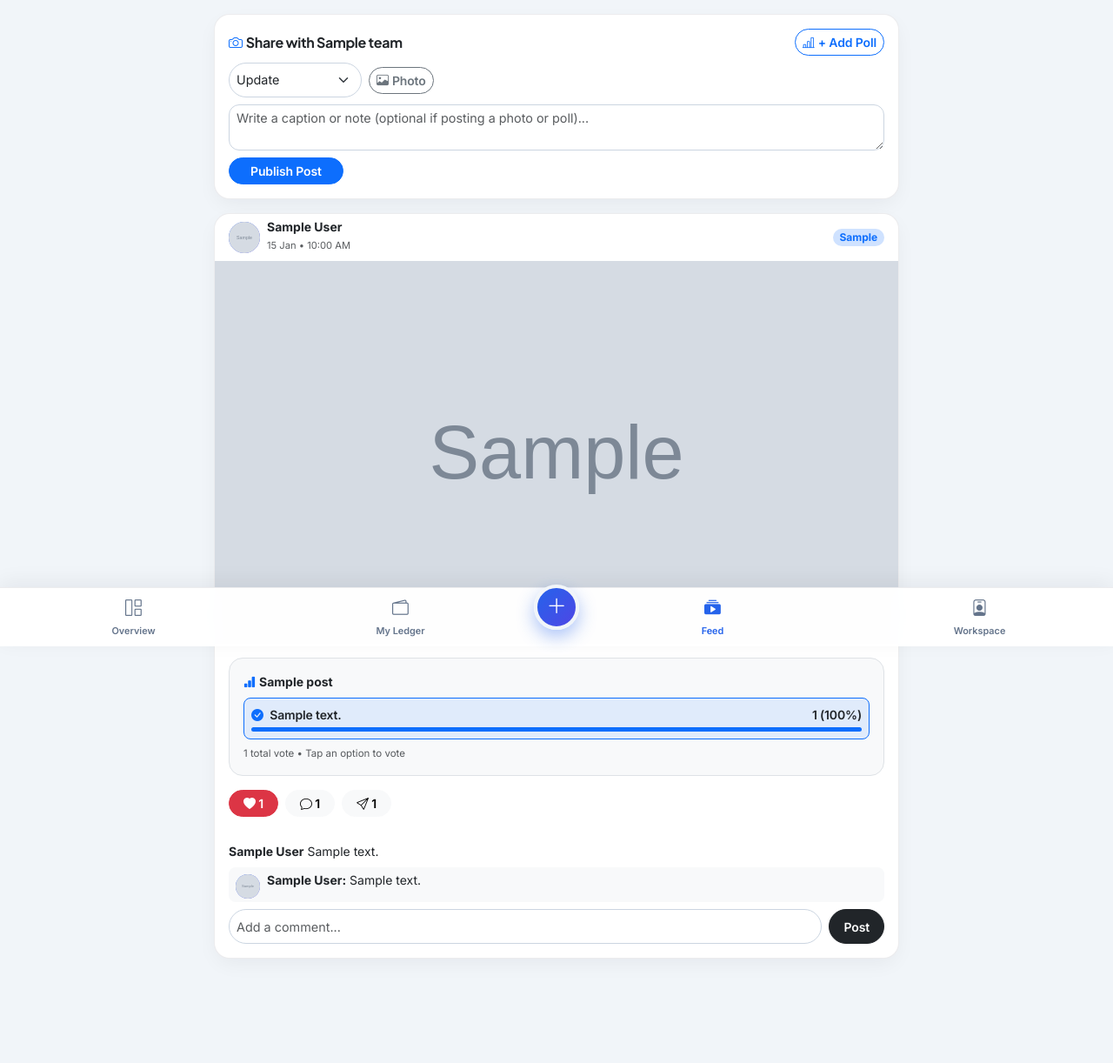
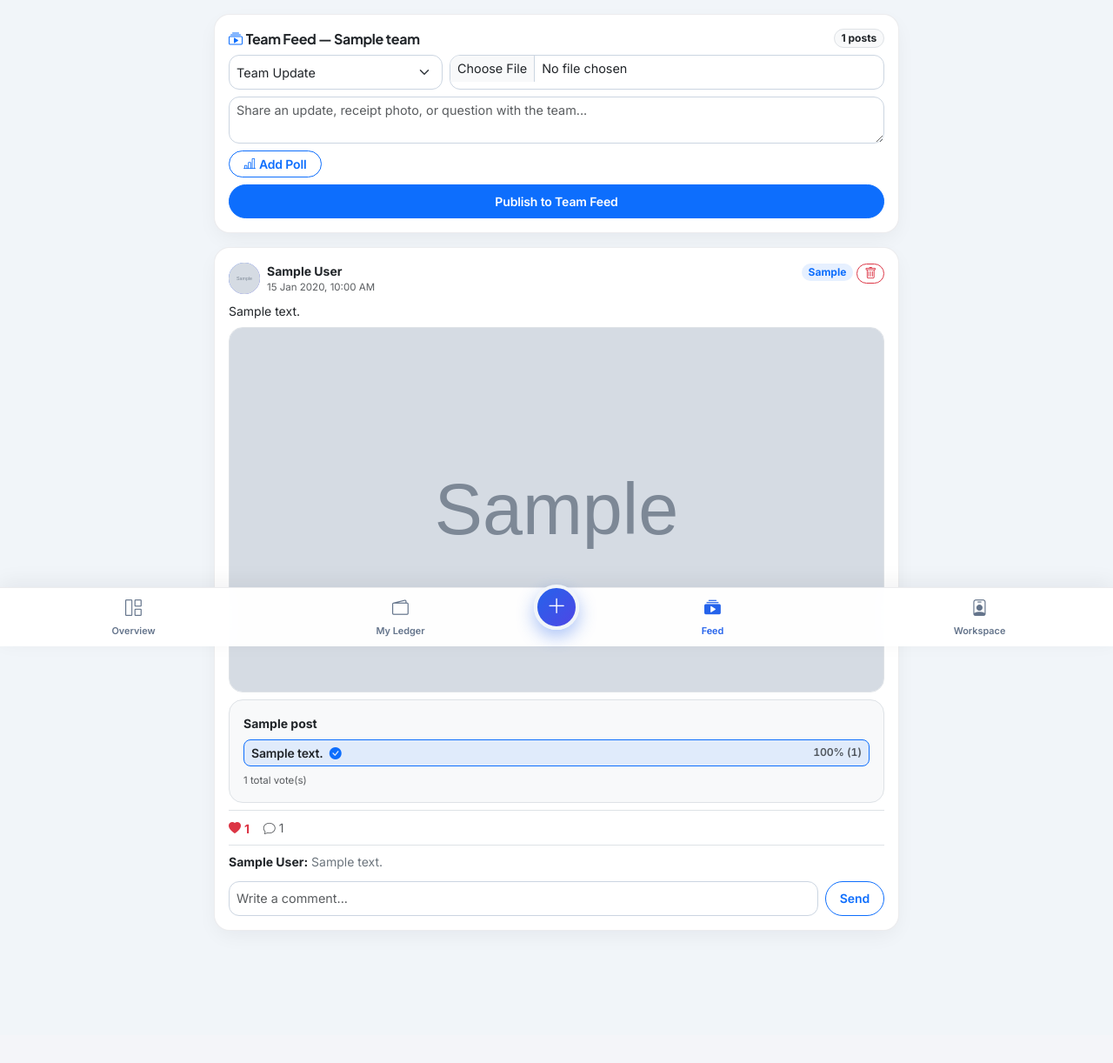
Before and after one commit to Bmk265/Tharvatha-Cheptha, a Flask app: page /feed in a window 1280 px wide. Shown: the part 57-1279 px from the top of the page at 87% size. After the commit the page ends 1110 px from the top, so only its background shows below. Run offline with Flask 3, Linux system fonts and the light colour scheme; a user stored in the database is signed in; tables that the repository leaves empty hold one stand-in row (values such as "Sample post"); grey boxes marked "Sample" are stand-in pictures; some libraries are stand-ins or nearby versions.

Commit message:
Update feed.html

```diff
--- a/templates/feed.html
+++ b/templates/feed.html
@@ -1,190 +1,264 @@
 {% extends "base.html" %}
 {% block content %}
-<!-- Create Post / Poll Box -->
+<!-- Create Post / Photo / Poll Card -->
 <div class="card p-3 mb-3">
   <div class="d-flex justify-content-between align-items-center mb-2">
-    <h6 class="fw-bold mb-0"><i class="bi bi-camera me-1 text-primary"></i>Share with {{ active_team.name }}</h6>
-    <button type="button" class="btn btn-sm btn-outline-primary rounded-pill" data-bs-toggle="collapse" data-bs-target="#pollCreatorBox">
-      <i class="bi bi-bar-chart-line me-1"></i>+ Add Poll
-    </button>
+    <h6 class="fw-bold mb-0"><i class="bi bi-collection-play text-primary me-1"></i>Team Feed — {{ active_team.name }}</h6>
+    <span class="badge bg-light text-dark border rounded-pill">{{ posts|length }} posts</span>
   </div>
 
-  <form method="POST" enctype="multipart/form-data">
-    <div class="d-flex gap-2 mb-2 align-items-center flex-wrap">
-      <select name="tag" class="form-select form-select-sm w-auto rounded-pill">
-        <option value="Update">Update</option>
-        <option value="Grocery & Food">Grocery & Food</option>
-        <option value="Rent & Bills">Rent & Bills</option>
-        <option value="Room Life">Room Life</option>
+  <form method="POST" action="{{ url_for('feed') }}" enctype="multipart/form-data" id="feedCreateForm">
+    <div class="row g-2 mb-2">
+      <div class="col-5 col-sm-4">
+        <select name="tag" class="form-select form-select-sm">
+          <option value="Update">Team Update</option>
+          <option value="Groceries">Groceries</option>
+          <option value="Bills & Rent">Bills & Rent</option>
+          <option value="Outing">Outing</option>
         </select>
-      <label class="btn btn-sm btn-outline-secondary rounded-pill mb-0">
-        <i class="bi bi-image me-1"></i>Photo
-        <input type="file" name="photo" id="feedPhotoInput" accept="image/*" class="d-none" onchange="previewFeedPhoto(this)">
-      </label>
-      <span id="feedPhotoName" class="small text-muted"></span>
+      </div>
+      <div class="col-7 col-sm-8">
+        <input type="file" name="photo" id="feedPhotoInput" accept="image/*" class="form-control form-control-sm">
+      </div>
     </div>
 
-    <div id="feedPhotoPreviewWrap" class="mb-2 d-none">
-      <img id="feedPhotoPreview" src="" alt="Preview" class="img-fluid rounded-3 border" style="max-height: 260px; width: 100%; object-fit: cover;">
+    <!-- Instant Image Preview + Remove Photo -->
+    <div id="feedPhotoPreviewBox" class="d-none mb-2 position-relative">
+      <img id="feedPhotoPreviewImg" src="" alt="Selected preview" class="img-fluid rounded-3 border w-100" style="max-height: 240px; object-fit: cover;">
+      <button type="button" class="btn btn-sm btn-dark rounded-pill position-absolute top-0 end-0 m-2 px-2 py-0" onclick="clearSelectedPhoto()">
+        <i class="bi bi-x-lg"></i> Remove
+      </button>
+      <div id="feedPhotoStatus" class="small text-muted mt-1"></div>
+    </div>
+
+    <div class="mb-2">
+      <textarea name="content" rows="2" class="form-control form-control-sm" placeholder="Share an update, receipt photo, or question with the team..."></textarea>
     </div>
 
     <!-- Collapsible Poll Builder -->
-    <div class="collapse bg-light p-3 rounded-3 mb-2 border" id="pollCreatorBox">
-      <div class="small fw-bold text-primary mb-2"><i class="bi bi-bar-chart-fill me-1"></i>Create a Team Poll</div>
-      <input type="text" name="poll_question" class="form-control form-control-sm mb-2" placeholder="Ask your team a question (e.g., What should we cook tonight?)">
-      <div class="row g-2">
+    <div class="mb-2">
+      <button type="button" class="btn btn-sm btn-outline-primary rounded-pill px-3" data-bs-toggle="collapse" data-bs-target="#feedPollCollapse">
+        <i class="bi bi-bar-chart-line me-1"></i>Add Poll
+      </button>
+      <div class="collapse mt-2" id="feedPollCollapse">
+        <div class="bg-light p-2 rounded-3 border">
+          <input type="text" name="poll_question" class="form-control form-control-sm mb-2" placeholder="Ask a poll question...">
+          <div class="row g-1">
             <div class="col-6"><input type="text" name="poll_opt_1" class="form-control form-control-sm" placeholder="Option 1"></div>
             <div class="col-6"><input type="text" name="poll_opt_2" class="form-control form-control-sm" placeholder="Option 2"></div>
             <div class="col-6"><input type="text" name="poll_opt_3" class="form-control form-control-sm" placeholder="Option 3 (optional)"></div>
             <div class="col-6"><input type="text" name="poll_opt_4" class="form-control form-control-sm" placeholder="Option 4 (optional)"></div>
           </div>
         </div>
+      </div>
+    </div>
 
-    <textarea name="content" rows="2" class="form-control form-control-sm mb-2" placeholder="Write a caption or note (optional if posting a photo or poll)..."></textarea>
-    <button class="btn btn-primary btn-sm rounded-pill px-4">Publish Post</button>
+    <button type="submit" id="feedSubmitBtn" class="btn btn-primary btn-sm w-100 rounded-pill py-2">
+      Publish to Team Feed
+    </button>
   </form>
 </div>
 
-<!-- Instagram-Style Feed Cards -->
-{% for p in posts %}
-  <article id="post-{{ p.id }}" class="card mb-3 overflow-hidden">
+<!-- Feed Timeline -->
+{% for post in posts %}
+  <div class="card p-3 mb-3" id="post-{{ post.id }}">
     <!-- Post Header -->
-    <div class="d-flex justify-content-between align-items-center px-3 py-2">
-      <div class="d-flex align-items-center gap-2">
-        {% if p.author.avatar_path %}
-          <img src="{{ url_for('static', filename=p.author.avatar_path) }}" alt="{{ p.author.name }}" class="avatar-circle">
+    <div class="d-flex justify-content-between align-items-start gap-2 mb-2">
+      <div class="d-flex align-items-center gap-2 min-w-0">
+        {% if post.author.avatar_path %}
+          <img src="{{ url_for('static', filename=post.author.avatar_path) }}" alt="{{ post.author.name }}" class="avatar-circle">
         {% else %}
-          <span class="avatar-circle">{{ p.author.name[:1]|upper }}</span>
+          <span class="avatar-circle">{{ post.author.name[:1]|upper }}</span>
         {% endif %}
-        <div>
-          <div class="fw-bold small lh-1">{{ p.author.name }}</div>
-          <span class="text-muted" style="font-size: 0.7rem;">{{ p.created_at.strftime('%d %b • %I:%M %p') }}</span>
+        <div class="min-w-0">
+          <div class="fw-bold small text-truncate">{{ post.author.name }}</div>
+          <div class="text-muted" style="font-size: 0.72rem;">{{ post.created_at.strftime('%d %b %Y, %I:%M %p') }}</div>
         </div>
       </div>
-      <span class="badge bg-primary-subtle text-primary rounded-pill">{{ p.tag }}</span>
+
+      <div class="d-flex align-items-center gap-1 flex-shrink-0">
+        <span class="badge bg-primary bg-opacity-10 text-primary rounded-pill">{{ post.tag }}</span>
+        {% if post.user_id == current_user.id or is_cashier or is_super_admin %}
+          <form method="POST" action="{{ url_for('delete_feed_post', post_id=post.id) }}" class="m-0" onsubmit="return confirm('Delete this post from the feed?');">
+            <button type="submit" class="btn btn-sm btn-outline-danger rounded-pill py-0 px-2" title="Delete Post">
+              <i class="bi bi-trash"></i>
+            </button>
+          </form>
+        {% endif %}
+      </div>
     </div>
 
-    <!-- Photo (if uploaded) -->
-    {% if p.image_path %}
-      <div class="bg-dark text-center">
-        <img src="{{ url_for('static', filename=p.image_path) }}" alt="Feed image" class="img-fluid" style="width: 100%; max-height: 440px; object-fit: cover;">
+    <!-- Caption -->
+    {% if post.content %}
+      <p class="small mb-2" style="white-space: pre-line;">{{ post.content }}</p>
+    {% endif %}
+
+    <!-- Uploaded Image -->
+    {% if post.image_path %}
+      <div class="mb-2">
+        <img src="{{ url_for('static', filename=post.image_path) }}" alt="Post attachment" class="img-fluid rounded-4 border w-100" style="max-height: 420px; object-fit: cover;" loading="lazy">
       </div>
     {% endif %}
 
-    <div class="p-3">
-      <!-- Interactive Poll Card (if post has a poll) -->
-      {% if p.poll_question and p.poll_options %}
+    <!-- Poll Section -->
+    {% if post.poll_question and post.poll_options %}
       {% set ns = namespace(total_votes=0) %}
-        {% for opt in p.poll_options %}
+      {% for opt in post.poll_options %}
         {% set ns.total_votes = ns.total_votes + (opt.votes|length) %}
       {% endfor %}
-        {% set my_choice = user_votes.get(p.id) %}
 
-        <div class="bg-light border rounded-4 p-3 mb-3">
-          <div class="fw-bold small mb-2"><i class="bi bi-bar-chart-fill text-primary me-1"></i>{{ p.poll_question }}</div>
-          {% for opt in p.poll_options %}
+      <div class="bg-light p-3 rounded-4 border mb-2">
+        <div class="fw-bold small mb-2">{{ post.poll_question }}</div>
+        {% for opt in post.poll_options %}
           {% set v_count = opt.votes|length %}
-            {% set pct = ((v_count / ns.total_votes * 100) if ns.total_votes > 0 else 0) %}
-            {% set is_selected = (my_choice == opt.id) %}
-            <form method="POST" action="{{ url_for('vote_poll', post_id=p.id) }}" class="mb-2">
+          {% set pct = ((v_count / ns.total_votes) * 100)|round|int if ns.total_votes > 0 else 0 %}
+          {% set is_selected = (user_votes.get(post.id) == opt.id) %}
+          <form method="POST" action="{{ url_for('vote_poll', post_id=post.id) }}" class="mb-2">
             <input type="hidden" name="option_id" value="{{ opt.id }}">
-              <button type="submit" class="btn w-100 text-start p-2 rounded-3 border {{ 'border-primary bg-primary bg-opacity-10' if is_selected else 'bg-white' }}">
-                <div class="d-flex justify-content-between small fw-semibold mb-1">
-                  <span>
-                    {% if is_selected %}<i class="bi bi-check-circle-fill text-primary me-1"></i>{% endif %}
-                    {{ opt.option_text }}
-                  </span>
-                  <span>{{ v_count }} ({{ '%.0f'|format(pct) }}%)</span>
-                </div>
-                <div class="progress" style="height: 5px;">
-                  <div class="progress-bar {{ 'bg-primary' if is_selected else 'bg-secondary' }}" style="width: {{ '%.1f'|format(pct) }}%;"></div>
+            <button type="submit" class="btn btn-sm w-100 text-start border rounded-3 position-relative overflow-hidden {{ 'border-primary bg-primary bg-opacity-10 fw-semibold' if is_selected else 'bg-white' }}">
+              <div class="d-flex justify-content-between align-items-center position-relative" style="z-index: 1;">
+                <span>{{ opt.option_text }} {% if is_selected %}<i class="bi bi-check-circle-fill text-primary ms-1"></i>{% endif %}</span>
+                <span class="small text-muted num-tabular">{{ pct }}% ({{ v_count }})</span>
               </div>
             </button>
           </form>
         {% endfor %}
-          <div class="text-muted" style="font-size: 0.72rem;">{{ ns.total_votes }} total vote{{ '' if ns.total_votes == 1 else 's' }} • Tap an option to vote</div>
+        <div class="text-muted" style="font-size: 0.72rem;">{{ ns.total_votes }} total vote(s)</div>
       </div>
     {% endif %}
 
-      <!-- Action Bar -->
-      <div class="d-flex align-items-center gap-2 mb-2">
-        <form method="POST" action="{{ url_for('toggle_like', post_id=p.id) }}" class="m-0">
-          <button class="btn btn-sm {{ 'btn-danger' if p.id in liked_post_ids else 'btn-light' }} rounded-pill px-3">
-            <i class="bi bi-heart{{ '-fill' if p.id in liked_post_ids else '' }}"></i> {{ p.likes|length }}
+    <!-- Likes & Comments Actions -->
+    <div class="d-flex align-items-center gap-3 pt-2 border-top small">
+      <form method="POST" action="{{ url_for('toggle_like', post_id=post.id) }}" class="m-0">
+        {% set liked = (post.id in liked_post_ids) %}
+        <button type="submit" class="btn btn-sm p-0 border-0 {{ 'text-danger fw-bold' if liked else 'text-muted' }}">
+          <i class="bi bi-heart{{ '-fill' if liked else '' }} me-1"></i>{{ post.likes|length }}
         </button>
       </form>
-
-        <button type="button" class="btn btn-sm btn-light rounded-pill px-3" data-bs-toggle="collapse" data-bs-target="#comments-{{ p.id }}">
-          <i class="bi bi-chat"></i> {{ p.comments|length }}
-        </button>
-
-        <button type="button" class="btn btn-sm btn-light rounded-pill px-3" onclick="sharePost({{ p.id }}, {{ (p.poll_question or p.content)|tojson }})">
-          <i class="bi bi-send"></i> <span id="share-count-{{ p.id }}">{{ p.shares_count or 0 }}</span>
-        </button>
+      <span class="text-muted"><i class="bi bi-chat me-1"></i>{{ post.comments|length }}</span>
     </div>
 
-      {% if p.content %}
-        <p class="mb-2 small" style="white-space: pre-line;">
-          <span class="fw-bold me-1">{{ p.author.name }}</span>{{ p.content }}
-        </p>
+    <!-- Comments List -->
+    {% if post.comments %}
+      <div class="mt-2 pt-2 border-top">
+        {% for c in post.comments %}
+          <div class="small mb-1">
+            <strong>{{ c.author.name }}:</strong> <span class="text-secondary">{{ c.comment }}</span>
+          </div>
+        {% endfor %}
+      </div>
     {% endif %}
 
-      <div class="collapse {{ 'show' if p.comments else '' }} mt-2" id="comments-{{ p.id }}">
-        {% for c in p.comments %}
-          <div class="d-flex align-items-start gap-2 bg-light rounded-3 px-2 py-1 mb-1 small">
-            {% if c.author.avatar_path %}
-              <img src="{{ url_for('static', filename=c.author.avatar_path) }}" alt="{{ c.author.name }}" class="avatar-circle avatar-sm mt-1">
-            {% else %}
-              <span class="avatar-circle avatar-sm mt-1">{{ c.author.name[:1]|upper }}</span>
-            {% endif %}
-            <div><span class="fw-bold">{{ c.author.name }}:</span> {{ c.comment }}</div>
-          </div>
-        {% endfor %}
-        <form method="POST" action="{{ url_for('add_comment', post_id=p.id) }}" class="d-flex gap-2 mt-2">
-          <input type="text" name="comment" class="form-control form-control-sm rounded-pill" placeholder="Add a comment..." required>
-          <button class="btn btn-sm btn-dark rounded-pill px-3">Post</button>
+    <!-- Add Comment -->
+    <form method="POST" action="{{ url_for('add_comment', post_id=post.id) }}" class="d-flex gap-2 mt-2">
+      <input type="text" name="comment" class="form-control form-control-sm" placeholder="Write a comment..." required>
+      <button type="submit" class="btn btn-sm btn-outline-primary rounded-pill px-3">Send</button>
     </form>
   </div>
-    </div>
-  </article>
 {% else %}
   <div class="card p-4 text-center text-muted small">
-    No posts yet. Upload a photo or create a poll above to start!
+    No posts yet in <strong>{{ active_team.name }}</strong>. Share the first update, photo, or poll above!
   </div>
 {% endfor %}
 {% endblock %}
 
 {% block scripts %}
 <script>
-  function previewFeedPhoto(input) {
-    const file = input.files && input.files[0];
-    const nameEl = document.getElementById('feedPhotoName');
-    const wrapEl = document.getElementById('feedPhotoPreviewWrap');
-    const imgEl = document.getElementById('feedPhotoPreview');
-    if (file) {
-      nameEl.textContent = file.name;
-      imgEl.src = URL.createObjectURL(file);
-      wrapEl.classList.remove('d-none');
+  const photoInput = document.getElementById('feedPhotoInput');
+  const previewBox = document.getElementById('feedPhotoPreviewBox');
+  const previewImg = document.getElementById('feedPhotoPreviewImg');
+  const photoStatus = document.getElementById('feedPhotoStatus');
+  const feedForm = document.getElementById('feedCreateForm');
+  const submitBtn = document.getElementById('feedSubmitBtn');
+
+  function clearSelectedPhoto() {
+    if (photoInput) photoInput.value = '';
+    if (previewBox) previewBox.classList.add('d-none');
+    if (previewImg) previewImg.src = '';
+    if (photoStatus) photoStatus.textContent = '';
+  }
+
+  // Compress large phone camera photos cleanly before attaching so uploads never hang
+  async function compressImageFile(file, maxDim = 1280, quality = 0.82) {
+    return new Promise((resolve) => {
+      const reader = new FileReader();
+      reader.onload = (e) => {
+        const img = new Image();
+        img.onload = () => {
+          let { width, height } = img;
+          if (width > maxDim || height > maxDim) {
+            if (width > height) {
+              height = Math.round((height * maxDim) / width);
+              width = maxDim;
             } else {
-      nameEl.textContent = '';
-      wrapEl.classList.add('d-none');
+              width = Math.round((width * maxDim) / height);
+              height = maxDim;
             }
           }
+          const canvas = document.createElement('canvas');
+          canvas.width = width;
+          canvas.height = height;
+          const ctx = canvas.getContext('2d');
+          ctx.drawImage(img, 0, 0, width, height);
+          canvas.toBlob(
+            (blob) => {
+              if (!blob) {
+                resolve(file);
+                return;
+              }
+              const compressedFile = new File([blob], file.name.replace(/\.[^.]+$/, '.jpg'), {
+                type: 'image/jpeg',
+                lastModified: Date.now(),
+              });
+              resolve(compressedFile);
+            },
+            'image/jpeg',
+            quality
+          );
+        };
+        img.onerror = () => resolve(file);
+        img.src = e.target.result;
+      };
+      reader.onerror = () => resolve(file);
+      reader.readAsDataURL(file);
+    });
+  }
 
-  async function sharePost(postId, text) {
-    const shareUrl = window.location.origin + "{{ url_for('feed') }}#post-" + postId;
-    if (navigator.share) {
-      try { await navigator.share({ title: 'TeamPool Post', text: text, url: shareUrl }); } catch (e) {}
-    } else if (navigator.clipboard) {
-      await navigator.clipboard.writeText(shareUrl);
-      alert('Post link copied to clipboard!');
+  if (photoInput) {
+    photoInput.addEventListener('change', async function () {
+      const file = this.files && this.files[0];
+      if (!file) {
+        clearSelectedPhoto();
+        return;
       }
-    const res = await fetch(`/feed/${postId}/share`, { method: 'POST' });
-    if (res.ok) {
-      const data = await res.json();
-      const el = document.getElementById(`share-count-${postId}`);
-      if (el) el.textContent = data.shares;
+
+      previewBox.classList.remove('d-none');
+      photoStatus.textContent = 'Optimizing photo for fast upload...';
+      submitBtn.disabled = true;
+
+      try {
+        const optimized = await compressImageFile(file);
+        const dt = new DataTransfer();
+        dt.items.add(optimized);
+        photoInput.files = dt.files;
+
+        previewImg.src = URL.createObjectURL(optimized);
+        const kb = Math.round(optimized.size / 1024);
+        photoStatus.textContent = `Ready to upload (${kb} KB)`;
+      } catch (err) {
+        previewImg.src = URL.createObjectURL(file);
+        photoStatus.textContent = 'Photo selected';
+      } finally {
+        submitBtn.disabled = false;
       }
+    });
+  }
+
+  if (feedForm) {
+    feedForm.addEventListener('submit', function () {
+      submitBtn.disabled = true;
+      submitBtn.innerHTML = '<span class="spinner-border spinner-border-sm me-1"></span>Publishing...';
+    });
   }
 </script>
 {% endblock %}
```
Lines whose indentation alone changed are shown as unchanged.
